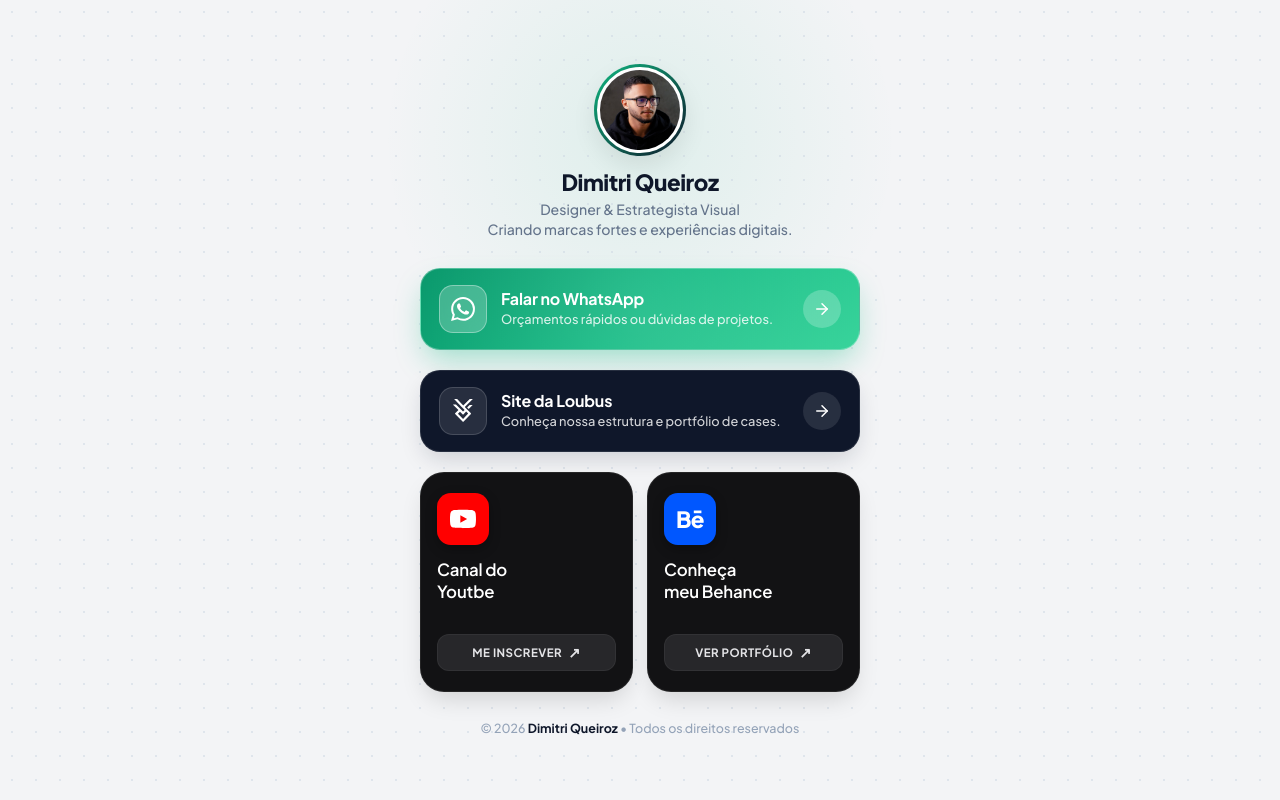
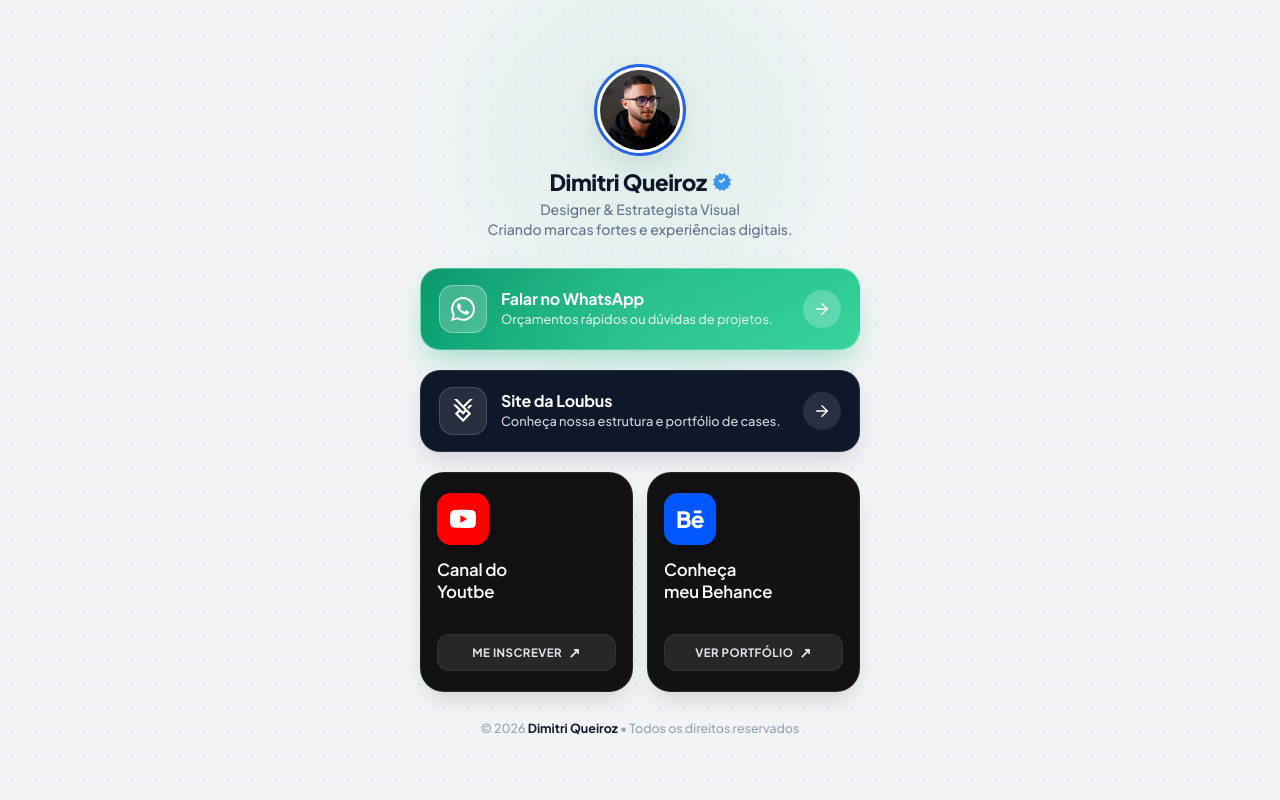
Before and after one commit to dimitrimello57/bio-dimitriqueiroz, a plain HTML site: page dimitriqueiroz/index.html in a window 1280 px wide. Drawn offline with nearby package versions, Linux system fonts and the light colour scheme.

Commit message:
Make avatar ring solid blue and add verified badge next to name
Co-Authored-By: Claude Sonnet 5 <noreply@anthropic.com>

```diff
--- a/dimitriqueiroz/index.html
+++ b/dimitriqueiroz/index.html
@@ -106,7 +106,7 @@
       height: 92px;
       border-radius: 50%;
       padding: 3px;
-      background: linear-gradient(135deg, #10B981, #0F172A);
+      background: #2563EB;
       box-shadow: 0 10px 25px rgba(0,0,0,0.08);
     }
 
@@ -124,6 +124,14 @@
       font-weight: 800;
       letter-spacing: -0.02em;
       color: var(--text-main);
+      display: flex;
+      align-items: center;
+      justify-content: center;
+      gap: 6px;
+    }
+
+    .verified-badge {
+      flex-shrink: 0;
     }
 
     .profile-info p {
@@ -473,7 +481,7 @@
         <img src="foto.jpg" alt="Dimitri Queiroz" class="avatar-img">
       </div>
       <div class="profile-info">
-        <h1>Dimitri Queiroz</h1>
+        <h1>Dimitri Queiroz <svg class="verified-badge" viewBox="0 0 40 40" width="18" height="18" role="img" aria-label="Verificado"><path fill-rule="evenodd" clip-rule="evenodd" fill="#3797EF" d="M19.998 3.094 14.638 0l-2.972 5.15H5.5v6.166L0 14.64 3.094 20 0 25.359l5.5 3.325v5.947h5.966L14.638 40l5.36-3.094L25.358 40l3.325-5.5h5.822v-5.947L40 25.359 36.906 20 40 14.64l-5.495-3.324V5.15h-5.822L25.358 0Zm7.415 11.225L18.6 23.55l-6.303-6.301 2.807-2.807 3.396 3.396 6.011-7.615Z"/></svg></h1>
         <p>Designer & Estrategista Visual<br>Criando marcas fortes e experiências digitais.</p>
       </div>
     </header>
```
